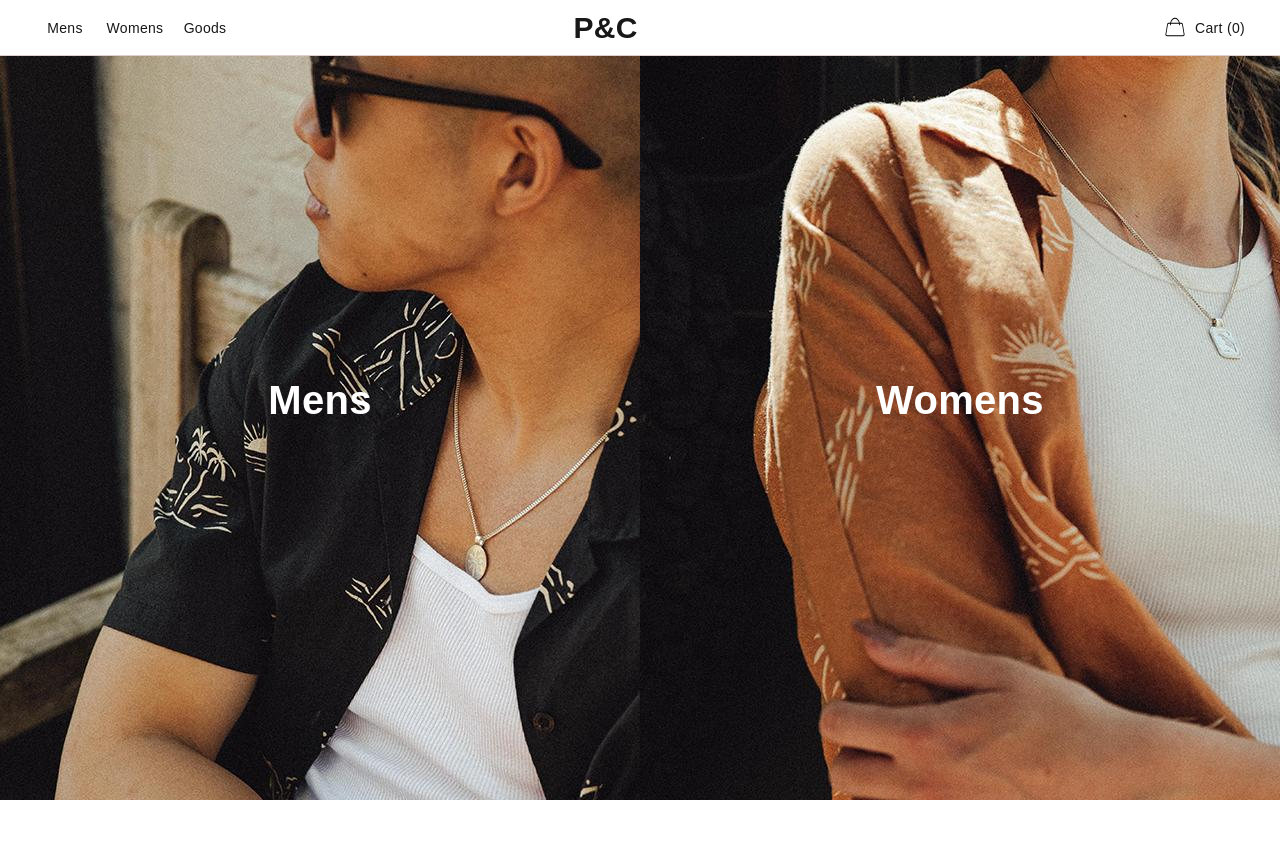
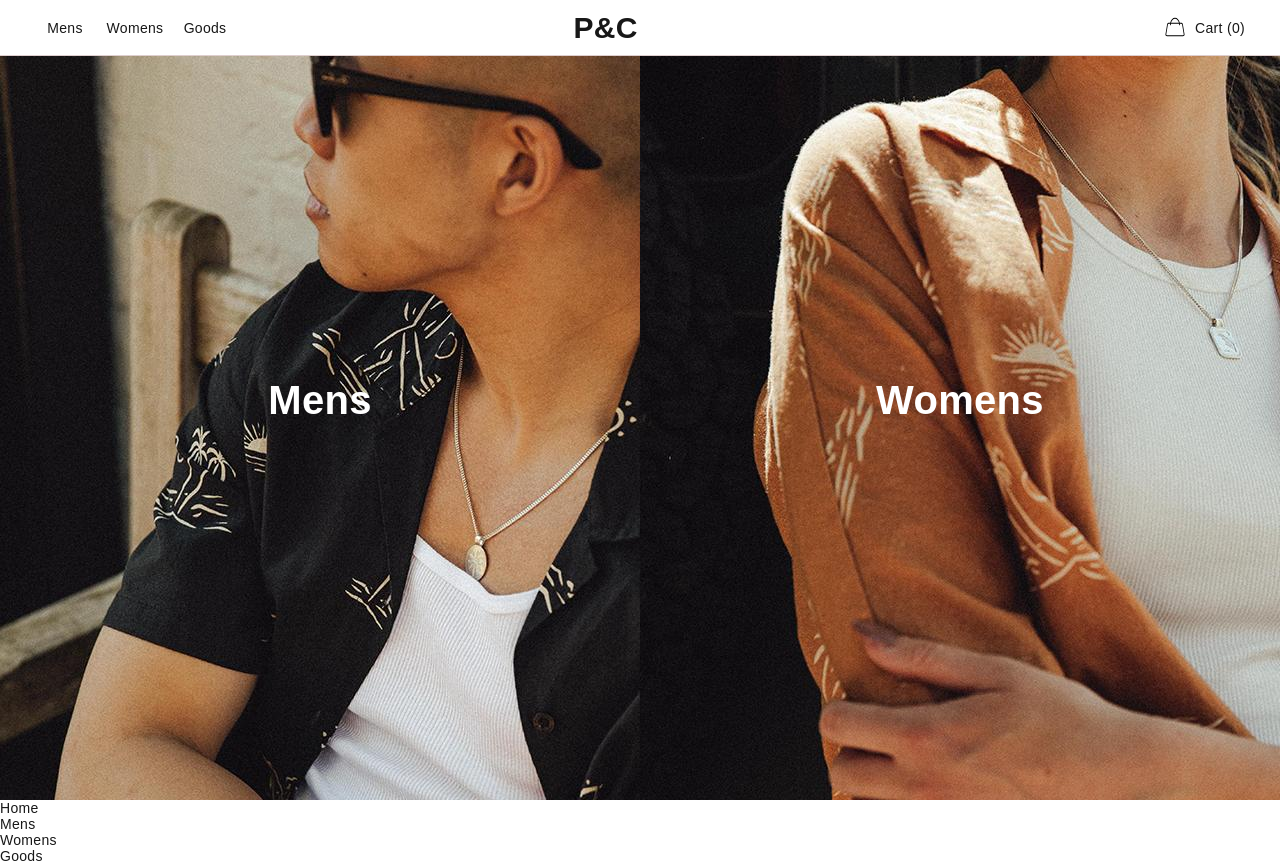
Before and after one commit to gumutzkn/nextjs-ecommerce, a Next.js app: page / in a window 1280 px wide. Before the commit the page ends 800 px from the top, so only its background shows below. Built offline with nearby package versions, Linux system fonts and the light colour scheme; no server answers; a web font is replaced by a local one.

Commit message:
fixed responsive bug

```diff
--- a/components/HamburgerModal/HamburgerModal.module.scss
+++ b/components/HamburgerModal/HamburgerModal.module.scss
@@ -1,3 +1,6 @@
+@import "../../styles/mixins";
+
+@include breakpoint-max(tablet) {
   .hamburger_container {
     position: fixed;
     top: 0;
@@ -26,3 +29,4 @@
   .active {
     transform: translateX(0);
   }
+}
```
Lines whose indentation alone changed are shown as unchanged.
